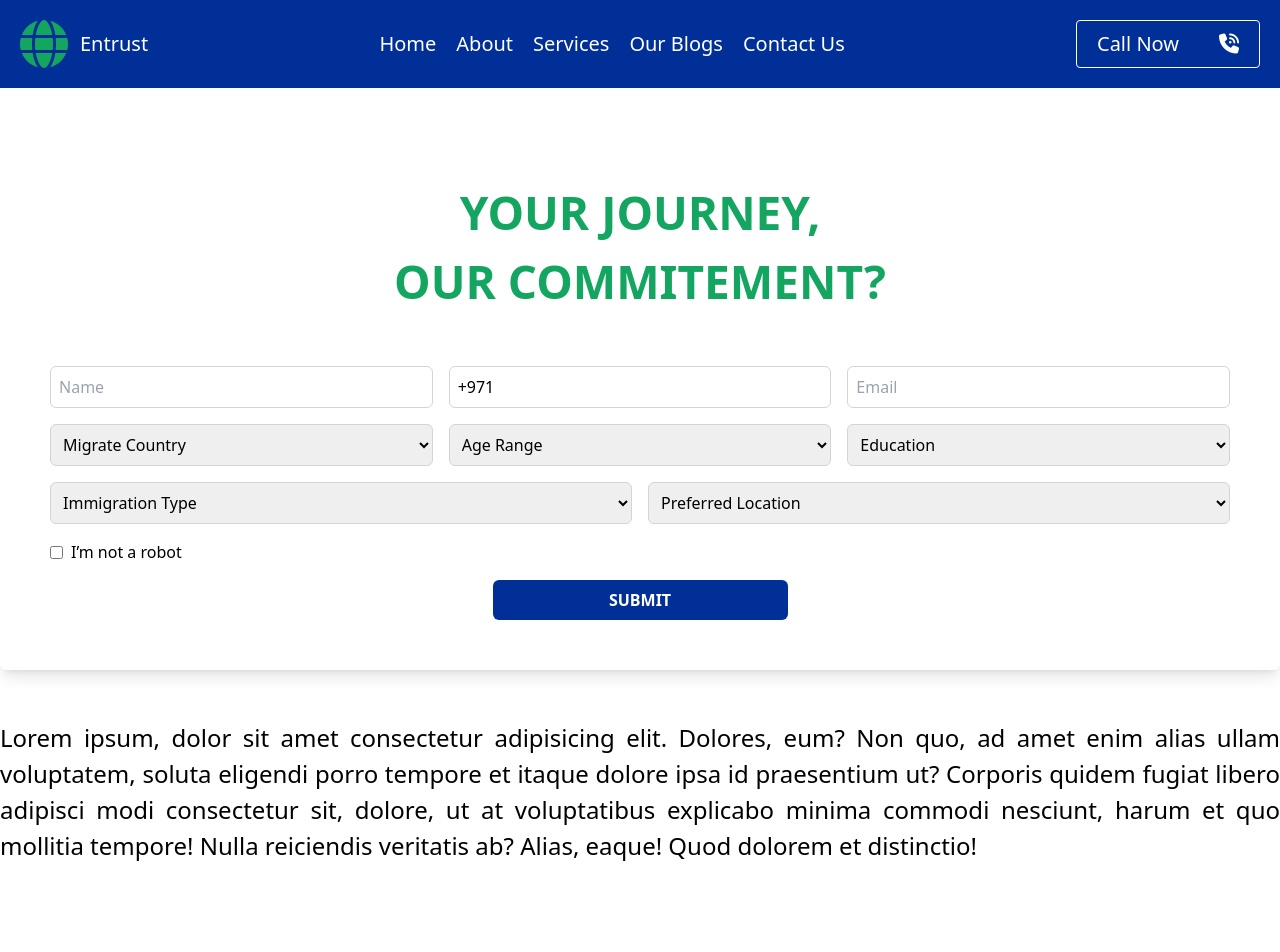
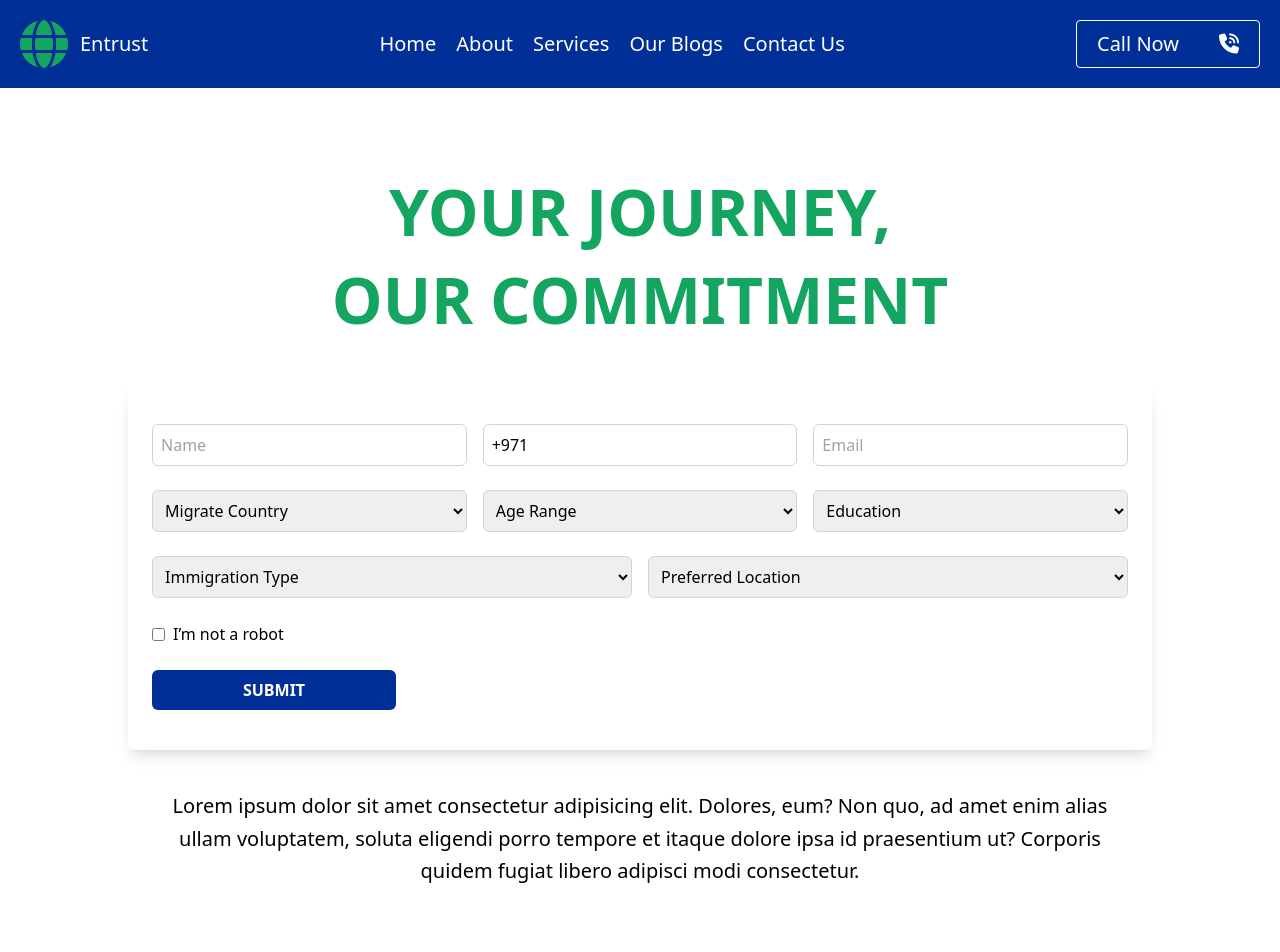
Before and after one commit to haroonmajid/EntrustImmigrationMangagementConusltancy, a React (Create React App) app: page / in a window 1280 px wide. Shown: the top 952 px of the page. Built offline with nearby package versions, Linux system fonts and the light colour scheme.

Commit message:
do some thing new

```diff
--- a/src/Components/Contact.jsx
+++ b/src/Components/Contact.jsx
@@ -1,7 +1,5 @@
 import React, { useState } from 'react';
 import { databases } from '../appwrite';
-
-
 
 const Contact = () => {
   const [formData, setFormData] = useState({
@@ -20,31 +18,44 @@ const Contact = () => {
     setFormData({ ...formData, [name]: value });
   };
   const [success, setSuccess] = useState(false);
-  const [error, setError] = useState("");
+  const [error, setError] = useState('');
   const handleSubmit = async (e) => {
     e.preventDefault();
     try {
       await databases.createDocument(
-        "67776f9600374cf28ae9", // Replace with your database ID
-        "67776fdb00316ea91681", // Replace with your collection ID
-        "unique()", // Generates a unique document ID
+        '67776f9600374cf28ae9', // Replace with your database ID
+        '67776fdb00316ea91681', // Replace with your collection ID
+        'unique()', // Generates a unique document ID
         formData
       );
       setSuccess(true);
-      setFormData({ name: "", email: "", phone: '+971',  migrateCountry: '', ageRange: '', education: '', immigrationType: '',preferredLocation: '',  });
+      setFormData({
+        name: '',
+        email: '',
+        phone: '+971',
+        migrateCountry: '',
+        ageRange: '',
+        education: '',
+        immigrationType: '',
+        preferredLocation: '',
+      });
     } catch (err) {
-      setError(err.message || "Failed to submit the form.");
+      setError(err.message || 'Failed to submit the form.');
     }
   };
+
   return (
-    <div class="py-[90px]">
-      <div class="text-[64px] sm:text-[46px] text-center text-[#14A660] font-bold">YOUR JOURNEY,<br/>OUR COMMITEMENT?</div>
-      <div>
+    <div className="py-20">
+      <div className="text-[#14A660] font-bold text-center mb-10">
+        <h1 className="text-[40px] md:text-[64px] leading-snug">
+          YOUR JOURNEY, <br /> OUR COMMITMENT
+        </h1>
+      </div>
       <form
         onSubmit={handleSubmit}
-      className="max-w-7xl text-center mx-auto px-[50px] py-[50px] bg-white shadow-lg rounded-md"
+        className="max-w-5xl mx-auto px-6 py-10 bg-white shadow-lg rounded-md"
       >
-      <div className="grid grid-cols-1 md:grid-cols-3 gap-4 mb-4">
+        <div className="grid grid-cols-1 md:grid-cols-3 gap-4 mb-6">
           <input
             type="text"
             name="name"
@@ -74,7 +85,7 @@ const Contact = () => {
           />
         </div>
 
-      <div className="grid grid-cols-1 md:grid-cols-3 gap-4 mb-4">
+        <div className="grid grid-cols-1 md:grid-cols-3 gap-4 mb-6">
           <select
             name="migrateCountry"
             value={formData.migrateCountry}
@@ -110,7 +121,7 @@ const Contact = () => {
           </select>
         </div>
 
-      <div className="grid grid-cols-1 md:grid-cols-2 gap-4 mb-4">
+        <div className="grid grid-cols-1 md:grid-cols-2 gap-4 mb-6">
           <select
             name="immigrationType"
             value={formData.immigrationType}
@@ -135,21 +146,24 @@ const Contact = () => {
           </select>
         </div>
 
-      <div className="flex items-center gap-2 mb-4">
+        <div className="flex items-center gap-2 mb-6">
           <input type="checkbox" name="captcha" required />
           <label>I’m not a robot</label>
         </div>
 
         <button
           type="submit"
-        className="w-1/4 py-2 px-4 bg-[#002F97] text-white font-bold rounded-md hover:bg-[#002F97] focus:outline-none focus:ring-2 focus:[#002F97]"
+          className="w-full md:w-1/4 py-2 px-4 bg-[#002F97] text-white font-bold rounded-md hover:bg-[#001d6b] focus:outline-none focus:ring-2 focus:ring-[#002F97]"
         >
           SUBMIT
         </button>
       </form>
-    </div>
-    <div className='max-w-7xl sm:text-justify text-center mx-auto text-[24px] py-[50px]'>
-        Lorem ipsum, dolor sit amet consectetur adipisicing elit. Dolores, eum? Non quo, ad amet enim alias ullam voluptatem, soluta eligendi porro tempore et itaque dolore ipsa id praesentium ut? Corporis quidem fugiat libero adipisci modi consectetur sit, dolore, ut at voluptatibus explicabo minima commodi nesciunt, harum et quo mollitia tempore! Nulla reiciendis veritatis ab? Alias, eaque! Quod dolorem et distinctio!
+
+      <div className="max-w-5xl mx-auto px-6 text-center text-[16px] md:text-[20px] leading-relaxed mt-10">
+        Lorem ipsum dolor sit amet consectetur adipisicing elit. Dolores, eum?
+        Non quo, ad amet enim alias ullam voluptatem, soluta eligendi porro
+        tempore et itaque dolore ipsa id praesentium ut? Corporis quidem fugiat
+        libero adipisci modi consectetur.
       </div>
     </div>
   );
```
Lines whose indentation alone changed are shown as unchanged.
